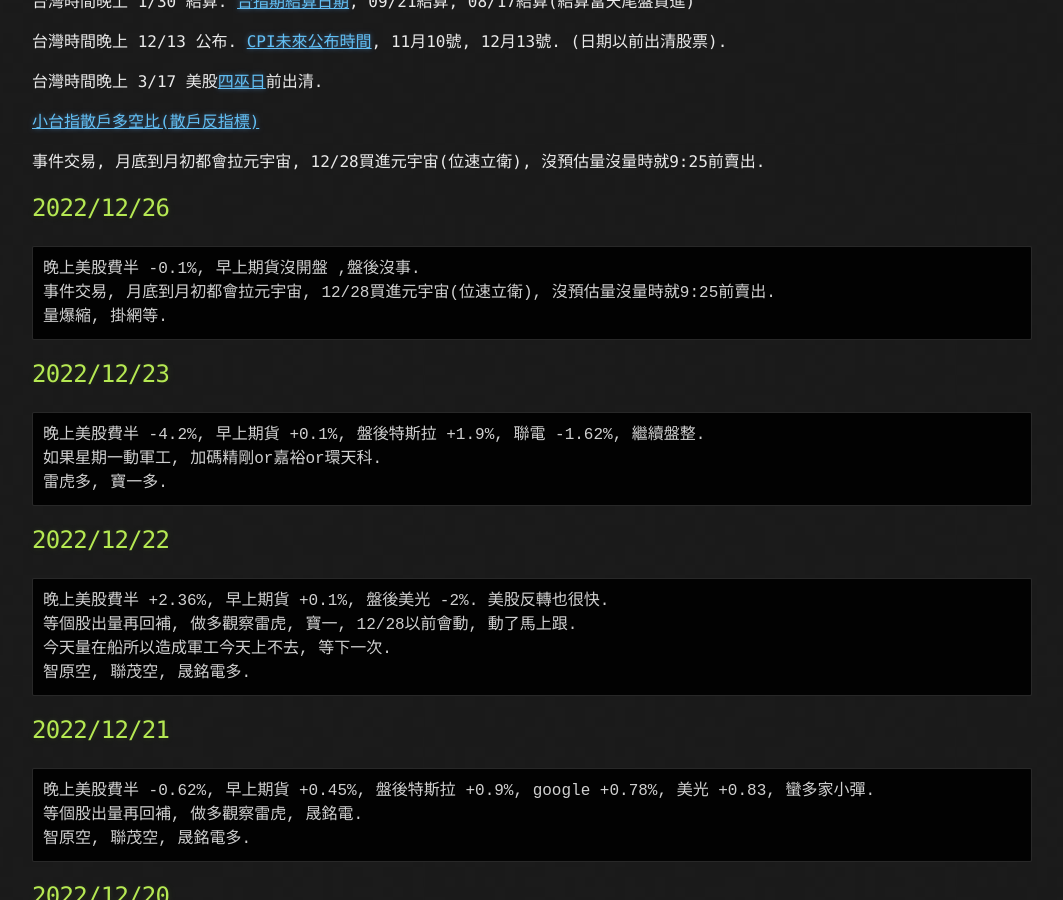
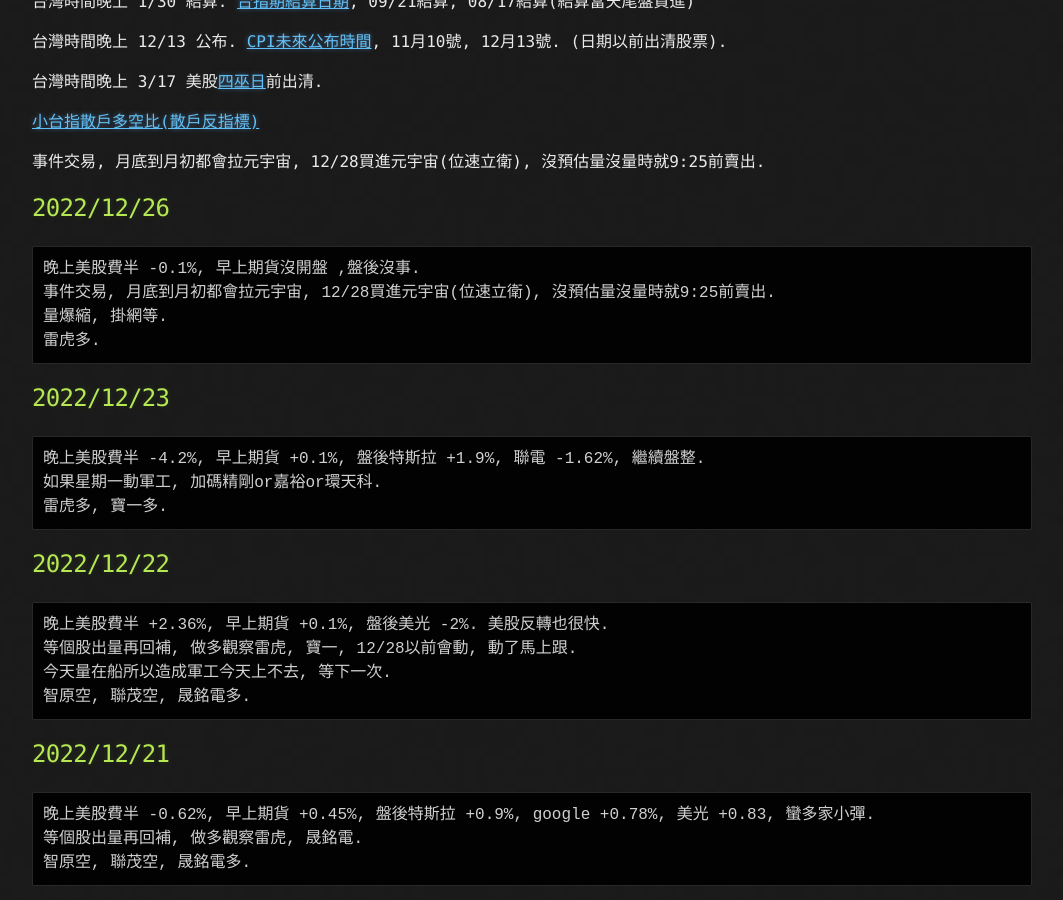
Before and after one commit to lepg5487/Stock_God, a Jekyll site: the page built from index.md, in a window 1280 px wide and 900 px high, scrolled down 388 px. Shown: the whole window, without its empty margins (108-1171 px from the left). Built offline with Jekyll 4.4.1, drawn with Linux system fonts in a browser that asks for light colours; our own code applies the rules of GitHub Pages for plain Markdown files.

Commit message:
Update index.md

````diff
--- a/index.md
+++ b/index.md
@@ -23,6 +23,7 @@ layout: testlayouts
 晚上美股費半 -0.1%, 早上期貨沒開盤 ,盤後沒事.
 事件交易, 月底到月初都會拉元宇宙, 12/28買進元宇宙(位速立衛), 沒預估量沒量時就9:25前賣出.
 量爆縮, 掛網等.
+雷虎多.
 ```
 
 ## 2022/12/23
````
